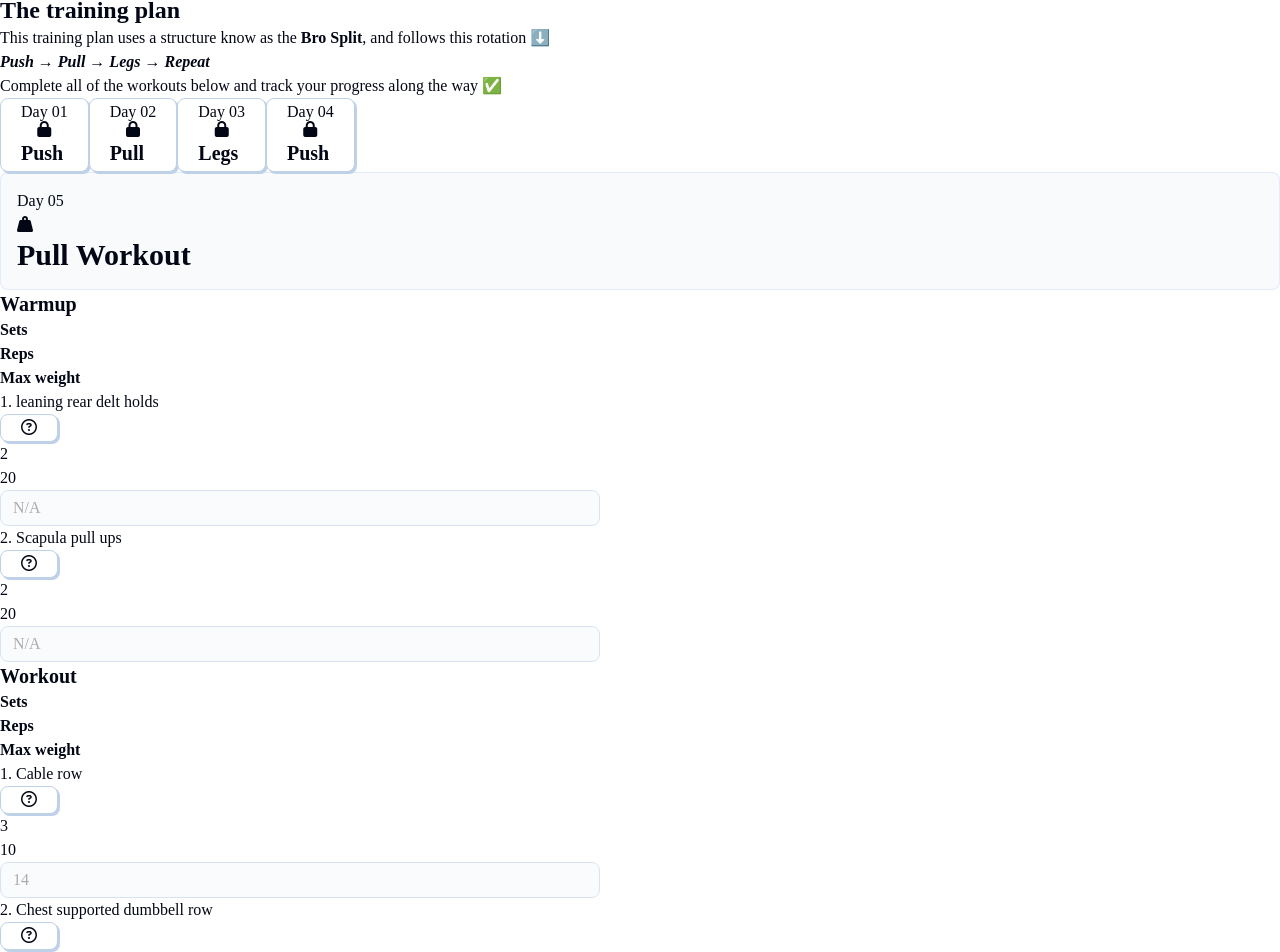
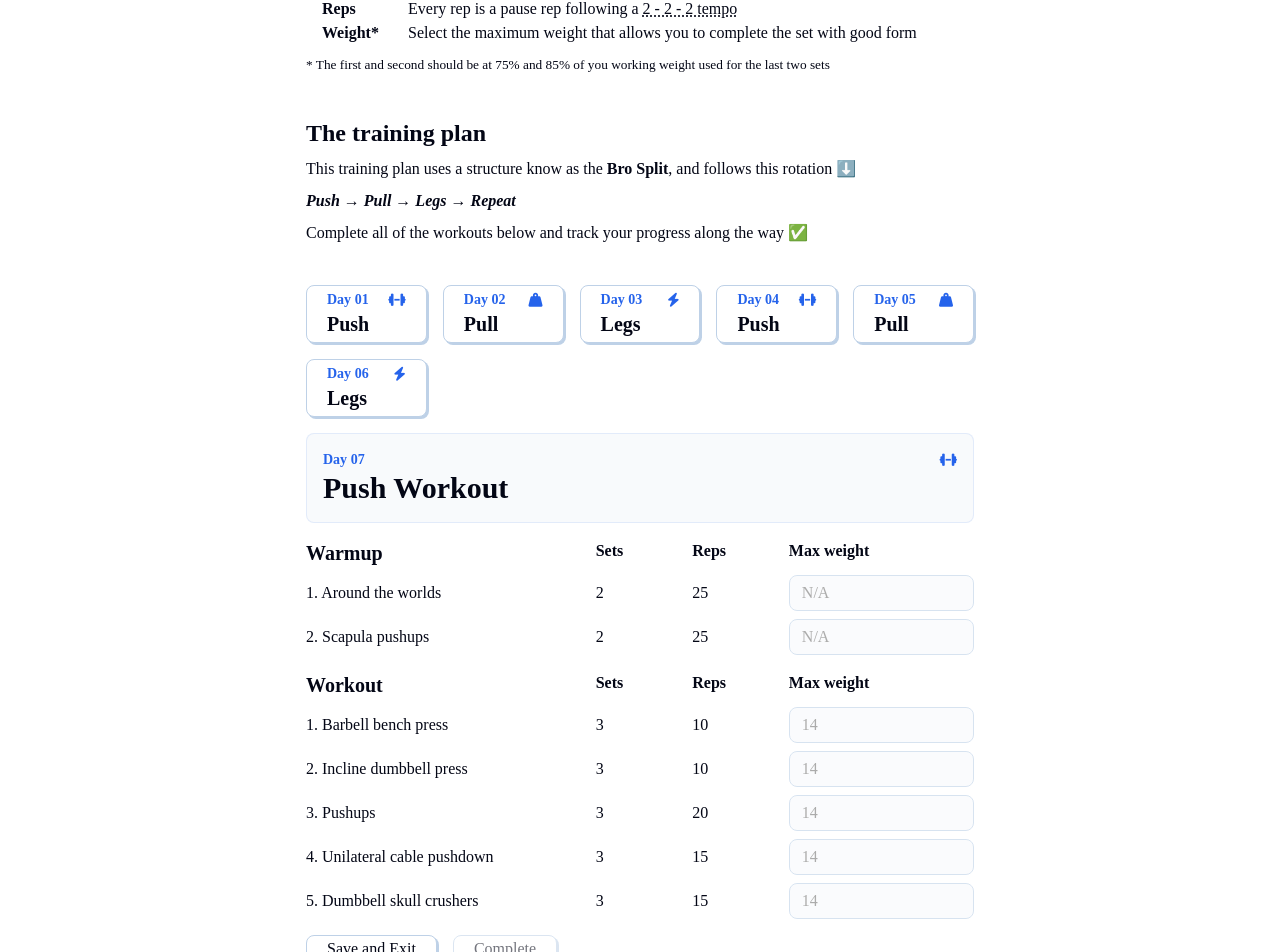
Before and after one commit to vrovsky/pumpgram, a React (Vite) app: page / in a window 1280 px wide. Shown: the part 425-1377 px from the top of the page. Built offline with nearby package versions, Linux system fonts and the light colour scheme; a web font is replaced by a local one.

Commit message:
done-styles

```diff
--- a/src/components/Grid.jsx
+++ b/src/components/Grid.jsx
@@ -3,11 +3,11 @@
 import WorkoutCard from "./WorkoutCard";
 
 export default function Grid() {
-  const isLocked = true;
-  const selectedWorkout = 4;
+  const isLocked = false;
+  const selectedWorkout = 6;
 
   return (
-    <div className="training-grid-plan">
+    <div className="training-plan-grid">
       {Object.keys(training_plan).map((workout, workoutIndex) => {
         const type =
           workoutIndex % 3 === 0
@@ -43,13 +43,13 @@
 
         return (
           <button
-            className={"card-plan-card " + (isLocked ? "inactive" : "")}
+            className={"plan-card " + (isLocked ? "inactive" : "")}
             key={workoutIndex}
           >
             <div className="plan-card-header">
               <p>Day {dayNum}</p>
+              {isLocked ? <i className="fa-solid fa-lock" /> : icon}
             </div>
-            {isLocked ? <i className="fa-solid fa-lock" /> : icon}
             <div className="plan-card-header">
               <h4>
                 <b>{type}</b>
--- a/src/components/Hero.jsx
+++ b/src/components/Hero.jsx
@@ -34,7 +34,7 @@
         </div>
         <div className="rule-item">
           <p>
-            <b>Weight*s</b>
+            <b>Weight*</b>
           </p>
           <p>
             Select the maximum weight that allows you to complete the set with
--- a/src/components/Layout.jsx
+++ b/src/components/Layout.jsx
@@ -17,11 +17,6 @@
         <a target="_blank" href="https://vrovsky.netlify.app">
           Vrovsky
         </a>
-        <br />
-        Styled with{" "}
-        <a target="_blank" href="https://fantacss.smoljames.com">
-          FantaCSS
-        </a>
       </p>
     </footer>
   );
--- a/src/components/WorkoutCard.jsx
+++ b/src/components/WorkoutCard.jsx
@@ -10,30 +10,29 @@
 
   return (
     <div className="workout-container">
-      <Modal
+      {/* <Modal
         showExerciseDescription={showExerciseDescription}
         handleCLoseModal={() => {}}
-      />
+      /> */}
       <div className="workout-card card">
-        <div className="plancard-header">
+        <div className="plan-card-header">
           <p>Day {dayNum}</p>
           {icon}
         </div>
         <div className="plan-card-header">
           <h2>
-            {" "}
             <b>{type} Workout</b>
           </h2>
         </div>
       </div>
 
-      <div className="wourkout-grid">
+      <div className="workout-grid">
         <div className="exercise-name">
           <h4>Warmup</h4>
         </div>
         <h6>Sets</h6>
         <h6>Reps</h6>
-        <h6 className="wheight-input">Max weight</h6>
+        <h6 className="weight-input">Max weight</h6>
         {warmup.map((warmupExercise, warmupIndex) => {
           return (
             <React.Fragment key={warmupIndex}>
@@ -53,13 +52,13 @@
         })}
       </div>
 
-      <div className="wourkout-grid">
+      <div className="workout-grid">
         <div className="exercise-name">
           <h4>Workout</h4>
         </div>
         <h6>Sets</h6>
         <h6>Reps</h6>
-        <h6 className="wheight-input">Max weight</h6>
+        <h6 className="weight-input">Max weight</h6>
         {workout.map((workoutExercise, workoutIndex) => {
           return (
             <React.Fragment key={workoutIndex}>
--- a/src/index.css
+++ b/src/index.css
@@ -0,0 +1,243 @@
+body {
+  padding: 1rem 0;
+  min-height: 100vh;
+  display: flex;
+  flex-direction: column;
+  gap: 1rem;
+}
+
+header,
+main,
+footer {
+  width: 100%;
+  max-width: 700px;
+  padding: 1rem;
+  margin: 0 auto;
+}
+
+header {
+  display: flex;
+  flex-direction: column;
+  gap: 0.25rem;
+}
+
+header h1 {
+  width: fit-content;
+}
+
+main {
+  display: flex;
+  flex-direction: column;
+  gap: 0.5rem;
+  flex: 1;
+}
+
+.rule-item {
+  display: flex;
+  gap: 1rem;
+}
+
+.rule-item p:first-of-type {
+  min-width: 60px;
+}
+
+h3,
+.training-plan-grid {
+  padding-top: 2rem;
+}
+
+.training-plan-grid {
+  display: grid;
+  grid-template-columns: repeat(3, minmax(0, 1fr));
+  gap: 1rem;
+}
+
+.plan-card {
+  position: relative;
+  cursor: pointer;
+  flex-shrink: 0;
+  width: 100%;
+}
+
+.inactive {
+  position: relative;
+  z-index: 1;
+  cursor: not-allowed;
+}
+
+.plan-card-header {
+  display: flex;
+  gap: 0.5rem;
+  align-items: center;
+  justify-content: space-between;
+}
+
+.plan-card-header p:first-of-type,
+.plan-card-header i {
+  font-weight: 600;
+  font-size: 0.75rem;
+  line-height: 1rem;
+  color: var(--color-link);
+}
+
+.workout-container {
+  grid-column: span 3 / span 3;
+  display: flex;
+  flex-direction: column;
+  gap: 1rem;
+}
+
+.workout-grid {
+  display: grid;
+  grid-template-columns: repeat(7, minmax(0, 1fr));
+  gap: 0.5rem;
+  overflow-x: auto;
+}
+
+.exercise-name {
+  grid-column: span 3 / span 3;
+  display: flex;
+  align-items: center;
+  gap: 0.5rem;
+}
+
+.exercise-name p {
+  font-weight: 400;
+}
+
+.weight-input {
+  grid-column: span 2 / span 2;
+}
+
+.workout-buttons {
+  display: flex;
+  align-items: center;
+  gap: 1rem;
+}
+
+footer {
+  display: flex;
+  align-items: center;
+  justify-content: center;
+  padding: 4rem 0 2rem 0;
+  text-align: center;
+}
+
+input:disabled {
+  cursor: not-allowed;
+  opacity: 0.6;
+}
+
+button.help-icon {
+  pointer-events: none;
+  opacity: 0;
+  padding: 0 0.5rem;
+  color: var(--color-link);
+  border: unset;
+  box-shadow: unset;
+  transform: unset;
+  width: fit-content;
+}
+
+button.help-icon:hover {
+  transform: unset;
+  box-shadow: unset;
+  opacity: 0.7;
+}
+
+.exercise-name:hover button.help-icon {
+  pointer-events: all;
+  opacity: 1;
+}
+
+.exercise-info {
+  margin: auto 0;
+}
+
+.skill-name {
+  text-transform: capitalize;
+}
+
+.modal-container {
+  position: fixed;
+  top: 0;
+  left: 0;
+  width: 100vh;
+  height: 100vh;
+  display: flex;
+  flex-direction: column;
+  align-items: center;
+  justify-content: center;
+  z-index: 100;
+  padding: 1rem;
+}
+
+.modal-underlay {
+  position: absolute;
+  inset: 0;
+  background-color: var(--background-muted);
+  opacity: 0.8;
+  z-index: 99;
+  width: 100%;
+  border: none;
+  border-radius: 0;
+  box-shadow: unset;
+}
+
+.modal-underlay:hover {
+  transform: unset;
+  box-shadow: unset;
+}
+
+.modal-content {
+  position: relative;
+  z-index: 101;
+  width: 100%;
+  margin: 0 auto;
+  max-width: 600px;
+  max-height: 400px;
+  border-radius: var(--border-radius-large);
+  border: 1px solid ver(--border-primary);
+  background: var(--background-primary);
+  padding: 1rem;
+  display: flex;
+  flex-direction: column;
+  gap: 1rem;
+}
+
+@media (min-width: 640px) {
+  body {
+    gap: 2rem;
+    padding: 2rem 0;
+  }
+  .rule-item p:first-of-type {
+    min-width: 70px;
+  }
+  .training-plan-grid {
+    grid-template-columns: repeat(4, minmax(0, 1fr));
+    gap: 1rem;
+  }
+  .workout-container {
+    grid-column: span 4 / span 4;
+  }
+
+  .plan-card-header p:first-of-type,
+  .plan-card-header i {
+    font-size: 0.875rem;
+    line-height: 1.25rem;
+  }
+}
+
+@media (min-width: 768px) {
+  .training-plan-grid {
+    grid-template-columns: repeat(5, minmax(0, 1fr));
+  }
+  .workout-container {
+    grid-column: span 5 / span 5;
+  }
+}
+/* .locked-card {
+  position: absolute;
+
+
+} */
```
